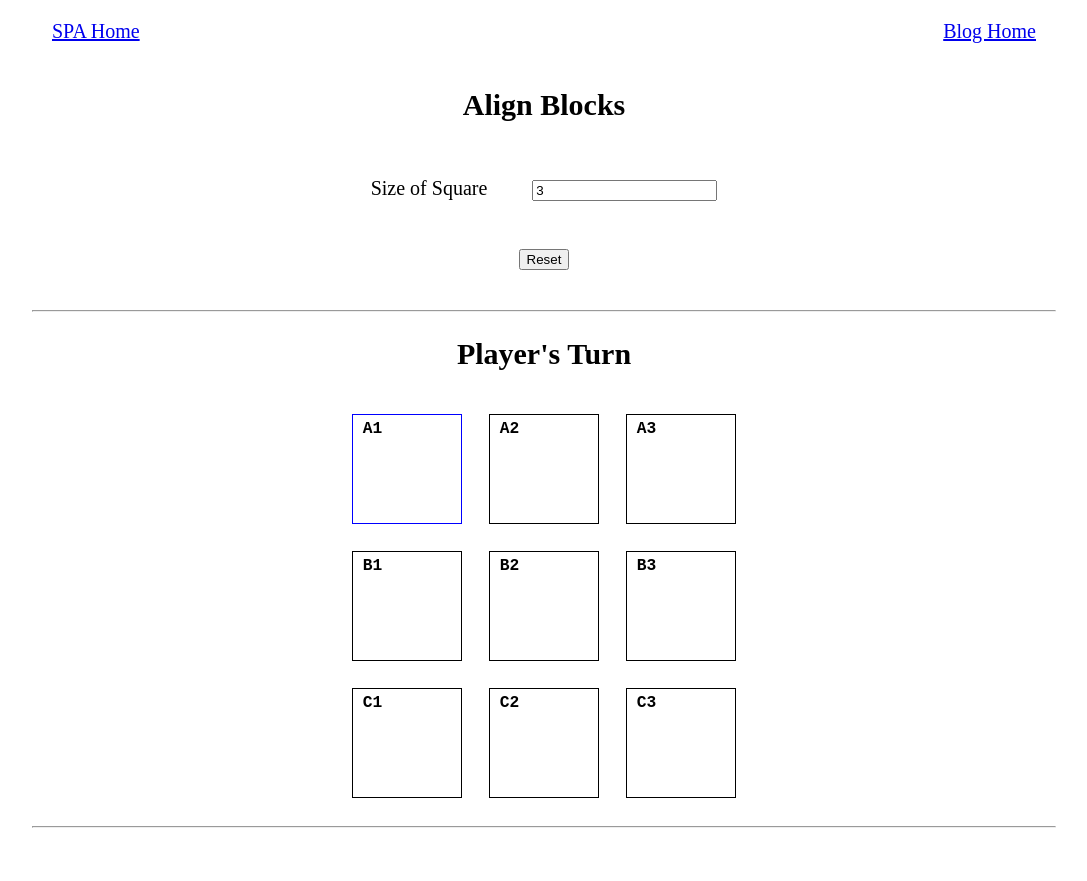
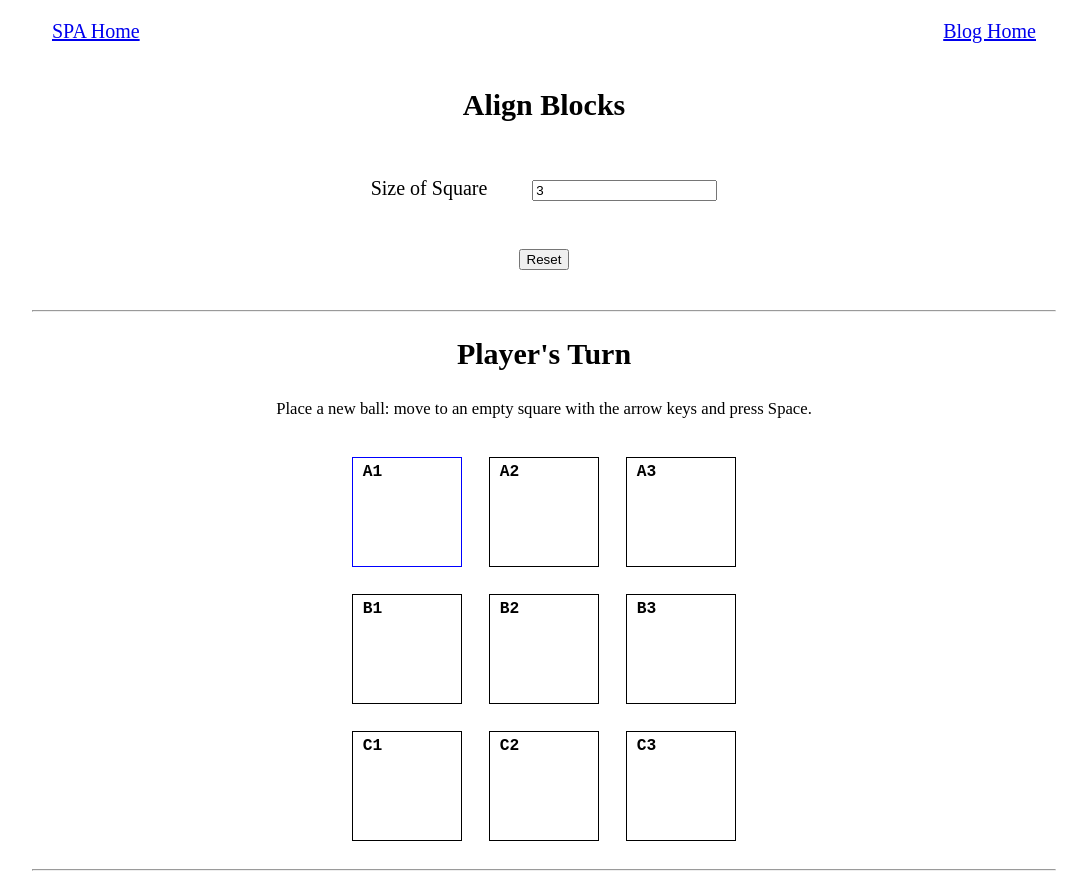
Before and after one commit to thefourtheye/spas, a Next.js app: page /apps/align_blocks in a window 1280 px wide. Shown: the whole page, without its empty margins (96-1183 px from the left). Before the commit the page ends 838 px from the top, so only its background shows below. Built offline with nearby package versions, Linux system fonts and the light colour scheme.

Commit message:
feat(align_blocks): show what the player should do next
The board gave no hint about the next action, so players did not know
whether to place a ball or move one. Show a line under the turn heading
that describes placing, picking, or moving a ball, based on the state.

```diff
--- a/app/align_blocks/board.js
+++ b/app/align_blocks/board.js
@@ -1,5 +1,15 @@
 "use client";
 import Square from "@/app/align_blocks/square";
+
+function countBalls(board, size, ball) {
+    let count = 0;
+    for (let i = 0; i < size; i++) {
+        for (let j = 0; j < size; j++) {
+            if ((board[i] || {})[j] === ball) count++;
+        }
+    }
+    return count;
+}
 
 export default function Board({
     board,
@@ -35,11 +45,24 @@ export default function Board({
         });
     }
 
+    const ballsPlaced = countBalls(board, size, "P");
+    let hint = "";
+    if (!winner && turn === "P") {
+        if (ballsPlaced < size) {
+            hint = "Place a new ball: move to an empty square with the arrow keys and press Space.";
+        } else if (selected[0] === undefined) {
+            hint = "Pick a ball: move onto one of your balls and press Space.";
+        } else {
+            hint = "Move the ball: go to an empty square next to it and press Space. Press Space on the same ball to cancel.";
+        }
+    }
+
     return (
         <center>
             {winner && <h2>{winner} Won!!!</h2>}
             {!winner && turn === "P" && <h2>Player&apos;s Turn</h2>}
             {!winner && turn === "C" && <h2>Computer&apos;s Turn</h2>}
+            {hint && <p><small>{hint}</small></p>}
             <table cellSpacing={9} cellPadding={9}>
                 <tbody>{createRows(size)}</tbody>
             </table>
```
